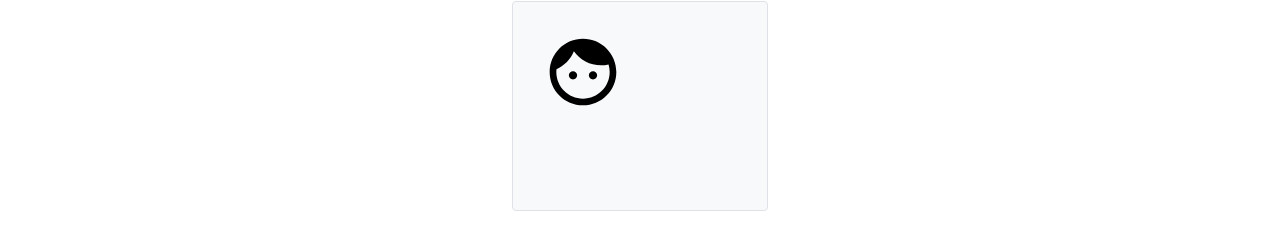
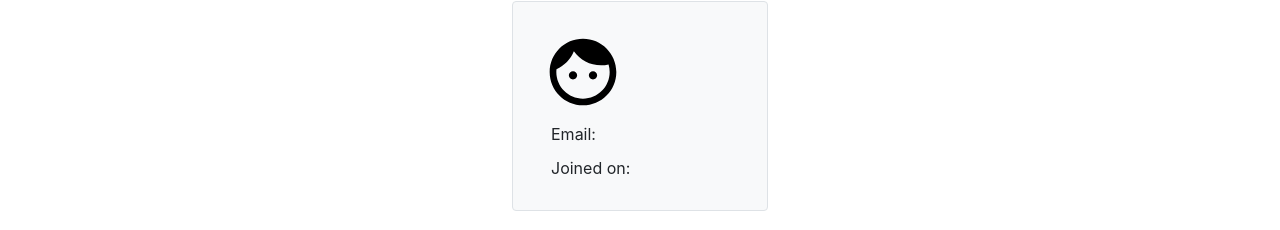
Before and after one commit to SidhraFernando-Plant/COSC2758-A1, a React (Create React App) app: page /profile in a window 1280 px wide. Shown: the part 135-365 px from the top of the page. Built offline with nearby package versions, Linux system fonts and the light colour scheme.

Commit message:
Add email and date fields when creating new user

```diff
--- a/src/components/MyProfile.js
+++ b/src/components/MyProfile.js
@@ -8,8 +8,8 @@ function MyProfile(props) {
             <img src={avatar} className="avatar"></img>
             <h2 className="ml-2">{props.username}</h2>
         </div>
-        <span className="ml-2">{props.email}</span>
-        <span className="ml-2">{props.dateJoined}</span>
+        <span className="ml-2">Email: {props.email}</span>
+        <span className="ml-2">Joined on: {props.dateJoined}</span>
       </div>
     </div>
     );
--- a/src/components/SignUp.js
+++ b/src/components/SignUp.js
@@ -24,7 +24,9 @@ function SignUp() {
     function signUp() {
         //e.preventDefault();
         if(username!==null&&email!==null&&password!==null&&confirmPassword!==null) {
-            createUser(username, password);
+            var today = new Date();
+            today = today.toDateString();
+            createUser(username, password, email, today);
         }
         else {
             alert("Fields empty")
--- a/src/data/repository.js
+++ b/src/data/repository.js
@@ -86,9 +86,9 @@ function removeUser() {
     localStorage.removeItem(DATE_KEY);
 }
 
-function createUser(newUsername, newPassword) {
+function createUser(newUsername, newPassword, newEmail, date) {
     const users = JSON.parse(localStorage.getItem(USERS_KEY));
-    const newUser = {username: newUsername, password: newPassword};
+    const newUser = {username: newUsername, password: newPassword, email: newEmail, dateJoined: date};
     users.push(newUser);
     localStorage.setItem(USERS_KEY, JSON.stringify(users));
 }
```
